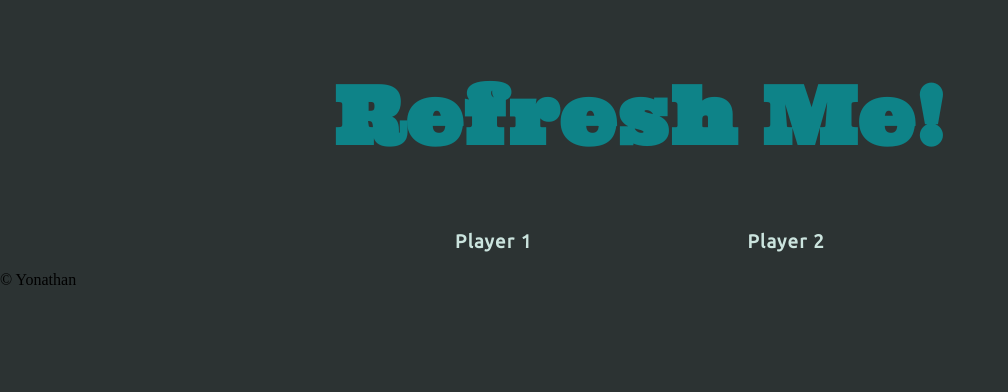
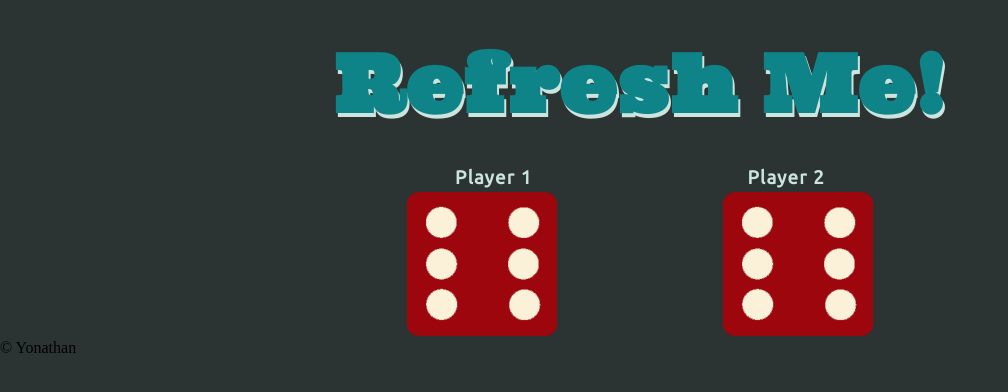
Before and after one commit to Yonathandj/Dice-Game, a plain HTML site: page index.html in a window 1280 px wide. Shown: the whole page, without its empty margins (0-1008 px from the left). Drawn offline with Linux system fonts and the light colour scheme.

Commit message:
Add images, add script tag, and edit dice images

```diff
--- a/index.html
+++ b/index.html
@@ -13,12 +13,13 @@
       <h3 class="player">Player 1</h3>
       <h3 class="player">Player 2</h3>
     </div>
-    <div>
-      <img src="" alt="" />
-      <img src="" alt="" />
+    <div class="dice-box">
+      <img src="images/dice6.png" alt="dice" width="150" />
+      <img src="images/dice6.png" alt="dice" width="150" />
     </div>
-    <div>
+    <div class="copyright">
       <p>&#169; Yonathan</p>
     </div>
+    <script src="index.js"></script>
   </body>
 </html>
--- a/style.css
+++ b/style.css
@@ -10,18 +10,22 @@ body {
   background-color: #2c3333;
 }
 .scoreboard {
-  padding: 4rem 0;
+  padding: 2rem 0;
   font-size: 5rem;
   color: #0e8388;
   text-align: center;
   letter-spacing: 1.2px;
   font-family: "Ultra", serif;
+  text-shadow: 2px 4px #cbe4de;
 }
-.player-box {
+.player-box,
+.dice-box {
   width: 80%;
   display: flex;
   margin: 0 auto;
   max-width: 800px;
+  text-align: center;
+  align-items: center;
   justify-content: space-evenly;
 }
 .player {
```
Also changed, not shown: images/dice1.png (added), images/dice2.png (added), images/dice3.png (added), images/dice4.png (added), images/dice5.png (added), images/dice6.png (added).
